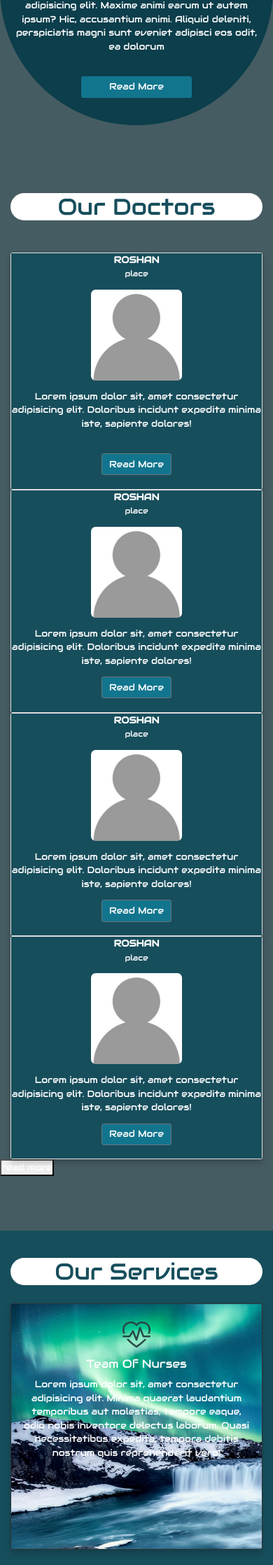
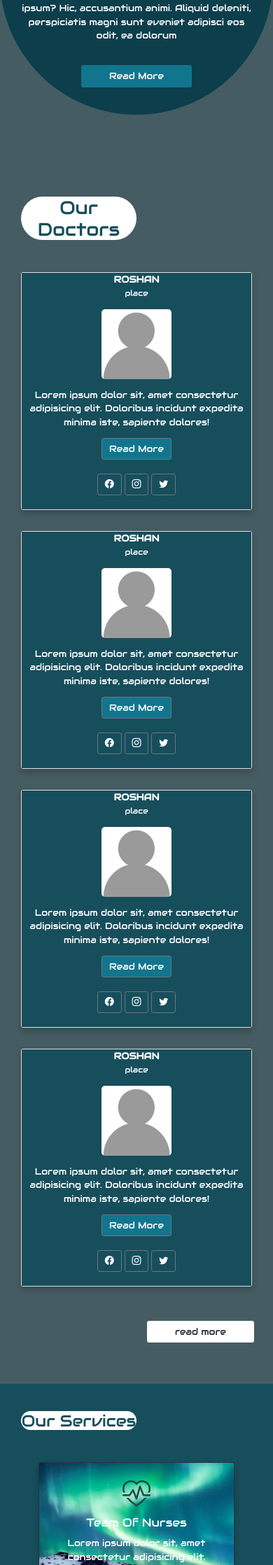
Before and after one commit to anshifmhd/abcdhospital, a Django app: page / in a window 390 px wide. Shown: the part 761-2998 px from the top of the page at 70% size. Run offline with Django 4.2, Linux system fonts and the light colour scheme.

Commit message:
more responsive

```diff
--- a/index/static/css/index.css
+++ b/index/static/css/index.css
@@ -19,6 +19,11 @@ body{
     margin: 0;
 } */
 
+.container{
+    padding-left: 30px;
+    padding-right: 30px;
+}
+
 #specialitypanel{
     width: 100%;
     height: 400px;
@@ -33,6 +38,7 @@ body{
 
 header{
     background-color: rgb(18, 117, 142);
+
 }
 
 .jumbotron{
@@ -85,20 +91,31 @@ header{
     padding: 180px 0;
 }
 
+.service{
+    align-items: center;
+}
+
 .service .card img{
     /* background-image: url("static/images/scenery1.jpg"); */
     width: 400px;
-    height: 350px;
+    height: 280px;
 
 }
 
 
+
 .doctors img{
-    width: 130px;
-    height: 130px;
+    width: 100px;
+    height: 100px;
     border-radius: 5%;
 
 }
+
+.doctors .container .card{
+    /* width: 280px; height: 280px; */
+    margin-bottom: 30px;
+}
+
 hr{
     width: 40%;
     border-width: 4px;
--- a/index/templates/index.html
+++ b/index/templates/index.html
@@ -113,22 +113,13 @@
 
 
 
-<!--
-    <section class="home">
-      <div class="container text-white pb-5">
-        <div class="row">
-            <div class="form col-lg-4 col-md-8 col-sm-12 col-12">
-              <img class="homeimg"src="{% static 'images/scenery.jpg' %}" >
-                <h1 style="color: black;">YOUR SMILE <br>
-                OUR <span style="color: rgb(153, 37, 37);">PASSION</span><br>
-                YOUR LIFE</h1>
-                <button class="btn text-white mt-3 px-5" style="background-color: rgb(38, 71, 70);">Read More</button>
-            </div>
-          </div>
 
-        </div>
-    </div>
-    </section> -->
+
+
+
+
+
+
 
     <section class="home1">
       <div id="carouselExampleIndicators" class="carousel slide" data-ride="carousel">
@@ -164,6 +155,18 @@
     </section>
 
 
+
+
+
+
+
+
+
+
+
+
+
+
     <section class="jumbotron1">
       <div class="container-fluid">
         <div class="row jumbotron">
@@ -177,6 +180,17 @@
         </div>
       </div>
     </section>
+
+
+
+
+
+
+
+
+
+
+
 
 
       <section class="about">
@@ -196,10 +210,25 @@
         </div>
       </section>
 
-      <br><br><br>
+
+
+
+
+
+
+
+
+
+
+
+
+
+
+
+      <br><br><br><br>
       <section class="doctors">
         <div class="container py-5 text-center">
-          <h1 style="color: rgb(23, 78, 92); border-radius: 5ch; background-color: white; ">Our Doctors</h1><br>
+          <h2 style="color: rgb(23, 78, 92); border-radius: 5ch; background-color: white; width: 50%; ">Our Doctors</h2><br>
           <!-- <hr > -->
           <br>
           <div class="row">
@@ -210,11 +239,11 @@
                   <p class="font-weight-bold ">ROSHAN <br><small>place</small></p>
                   <img src="{% static 'images/blankperson.jpg' %}" class="img-fluid" alt="">
                   <p class="pt-3">Lorem ipsum dolor sit, amet consectetur adipisicing elit. Doloribus incidunt expedita minima iste, sapiente dolores!</p>
-                  <br>
                   <a href="#"><button style="background-color: rgb(18, 117, 142); color: white;" type="button" class="btn btn-outline-secondary btn-md">Read More</button></a><br><br>
-                  <!-- <span class="btn btn-outline-secondary"><i class="bi bi-facebook"></i></span>
+                  <span class="btn btn-outline-secondary"><i class="bi bi-facebook"></i></span>
                   <span class="btn btn-outline-secondary"><i class="bi bi-instagram"></i></span>
-                  <span class="btn btn-outline-secondary"><i class="bi bi-twitter"></i></span> -->
+                  <span class="btn btn-outline-secondary"><i class="bi bi-twitter"></i></span>
+                  <br><br>
 
                 </div>
               </div>
@@ -227,9 +256,10 @@
                   <img src="{% static 'images/blankperson.jpg' %}" class="img-fluid" alt="">
                   <p class="pt-3">Lorem ipsum dolor sit, amet consectetur adipisicing elit. Doloribus incidunt expedita minima iste, sapiente dolores!</p>
                   <a href="#"><button style="background-color: rgb(18, 117, 142); color: white;" type="button" class="btn btn-outline-secondary btn-md">Read More</button></a><br><br>
-                  <!-- <span class="btn btn-outline-secondary"><i class="bi bi-facebook"></i></span>
+                  <span class="btn btn-outline-secondary"><i class="bi bi-facebook"></i></span>
                   <span class="btn btn-outline-secondary"><i class="bi bi-instagram"></i></span>
-                  <span class="btn btn-outline-secondary"><i class="bi bi-twitter"></i></span> -->
+                  <span class="btn btn-outline-secondary"><i class="bi bi-twitter"></i></span>
+                  <br><br>
                 </div>
               </div>
             </div>
@@ -240,12 +270,14 @@
                   <img src="{% static 'images/blankperson.jpg' %}" class="img-fluid" alt="">
                   <p class="pt-3">Lorem ipsum dolor sit, amet consectetur adipisicing elit. Doloribus incidunt expedita minima iste, sapiente dolores!</p>
                   <a href="#"><button style="background-color: rgb(18, 117, 142); color: white;" type="button" class="btn btn-outline-secondary btn-md">Read More</button><br></a><br>
-                  <!-- <span class="btn btn-outline-secondary"><i class="bi bi-facebook"></i></span>
+                  <span class="btn btn-outline-secondary"><i class="bi bi-facebook"></i></span>
                   <span class="btn btn-outline-secondary"><i class="bi bi-instagram"></i></span>
-                  <span class="btn btn-outline-secondary"><i class="bi bi-twitter"></i></span> -->
+                  <span class="btn btn-outline-secondary"><i class="bi bi-twitter"></i></span>
+                  <br><br>
                 </div>
               </div>
             </div>
+            <br><br>
             <div class="col-lg-3">
               <div class="card">
                 <div class="card-head">
@@ -253,29 +285,65 @@
                   <img src="{% static 'images/blankperson.jpg' %}" class="img-fluid" alt="">
                   <p class="pt-3">Lorem ipsum dolor sit, amet consectetur adipisicing elit. Doloribus incidunt expedita minima iste, sapiente dolores!</p>
                   <a href="#" ><button style="background-color: rgb(18, 117, 142); color: white;" type="button" class="btn btn-outline-secondary btn-md">Read More</button></a><br><br>
-                  <!-- <span class="btn btn-outline-secondary"><i class="bi bi-facebook"></i></span>
+                  <span class="btn btn-outline-secondary"><i class="bi bi-facebook"></i></span>
                   <span class="btn btn-outline-secondary"><i class="bi bi-instagram"></i></span>
-                  <span class="btn btn-outline-secondary"><i class="bi bi-twitter"></i></span> -->
+                  <span class="btn btn-outline-secondary"><i class="bi bi-twitter"></i></span>
+                  <br><br>
                 </div>
               </div>
             </div>
             <br><br><br><br>
-            <div class="next"><a href="/home/doctors/">
-              <button style="margin-right: 100px;">read more</button></a>
+            <div class="next" align = "right" style="width: 100%; margin-right: 12px; "><a href="/home/doctors/">
+              <button  class="btn  mt-4 px-5" style="background-color: white;">read more</button></a>
             </div>
+
 
           </div>
         </div>
       </section>
 
-      <br><br>
+
+
+
+
+
+
+
+
+
+
+
+
+
+
+
+
+
+
+
+      <br>
       <section class="service">
         <div class="container text-center py-5">
-          <h1 style="color: rgb(23, 78, 92); border-radius: 10ch; background-color: white; ">Our Services</h1><br>
-          <!-- <hr> -->
-          <div class="row">
+          <h3 style="color: rgb(23, 78, 92); border-radius: 10ch; background-color: white; width: 50%; ">Our Services</h2><br>
+          <!-- <hr> --> <br>
+          <div class="row" align = "center">
             <div class="col-lg-4 mb-5">
-              <a href=""><div class="card bg-dark text-white">
+              <a href="">
+                <div class="card bg-dark text-white " style="width: 280px; height: 280px;">
+                  <img class="card-img img-fluid" src="{% static 'images/scenery1.jpg' %}"  alt="Card image">
+                  <div class="card-img-overlay">
+                    <span><i class="bi bi-heart-pulse"></i></span>
+                    <h5 class="card-title">Team Of Nurses</h5>
+                    <p class="card-text">Lorem ipsum dolor sit, amet consectetur adipisicing elit.
+                      Minima quaerat laudantium temporibus aut molestias, tempore eaque, odio nobis inventore
+                      delectus laborum. Quasi necessitatibus expedita, tempora debitis nostrum quis reprehenderit vero! </p>
+                  </div>
+                </div>
+              </a>
+            </div>
+
+            <div class="col-lg-4 mb-5">
+              <a href=""><div class="card bg-dark text-white" style="width: 280px; height: 280px;">
                 <img class="card-img img-fluid" src="{% static 'images/scenery1.jpg' %}"  alt="Card image">
                 <div class="card-img-overlay">
                   <span><i class="bi bi-heart-pulse"></i></span>
@@ -288,7 +356,7 @@
             </div>
 
             <div class="col-lg-4 mb-5">
-              <a href=""><div class="card bg-dark text-white">
+              <a href=""><div class="card bg-dark text-white" style="width: 280px; height: 280px;">
                 <img class="card-img img-fluid" src="{% static 'images/scenery1.jpg' %}"  alt="Card image">
                 <div class="card-img-overlay">
                   <span><i class="bi bi-heart-pulse"></i></span>
@@ -301,7 +369,7 @@
             </div>
 
             <div class="col-lg-4 mb-5">
-              <a href=""><div class="card bg-dark text-white">
+              <a href=""><div class="card bg-dark text-white" style="width: 280px; height: 280px;">
                 <img class="card-img img-fluid" src="{% static 'images/scenery1.jpg' %}"  alt="Card image">
                 <div class="card-img-overlay">
                   <span><i class="bi bi-heart-pulse"></i></span>
@@ -314,7 +382,7 @@
             </div>
 
             <div class="col-lg-4 mb-5">
-              <a href=""><div class="card bg-dark text-white">
+              <a href=""><div class="card bg-dark text-white" style="width: 280px; height: 280px;">
                 <img class="card-img img-fluid" src="{% static 'images/scenery1.jpg' %}"  alt="Card image">
                 <div class="card-img-overlay">
                   <span><i class="bi bi-heart-pulse"></i></span>
@@ -327,20 +395,7 @@
             </div>
 
             <div class="col-lg-4 mb-5">
-              <a href=""><div class="card bg-dark text-white">
-                <img class="card-img img-fluid" src="{% static 'images/scenery1.jpg' %}"  alt="Card image">
-                <div class="card-img-overlay">
-                  <span><i class="bi bi-heart-pulse"></i></span>
-                  <h5 class="card-title">Team Of Nurses</h5>
-                  <p class="card-text">Lorem ipsum dolor sit, amet consectetur adipisicing elit.
-                     Minima quaerat laudantium temporibus aut molestias, tempore eaque, odio nobis inventore
-                     delectus laborum. Quasi necessitatibus expedita, tempora debitis nostrum quis reprehenderit vero! </p>
-                </div>
-              </div></a>
-            </div>
-
-            <div class="col-lg-4 mb-5">
-              <a href=""><div class="card bg-dark text-white">
+              <a href=""><div class="card bg-dark text-white" style="width: 280px; height: 280px;">
                 <img class="card-img img-fluid" src="{% static 'images/scenery1.jpg' %}"  alt="Card image">
                 <div class="card-img-overlay">
                   <span><i class="bi bi-heart-pulse"></i></span>
@@ -356,13 +411,30 @@
           </div>
         </div>
       </section>
+      <br><br>
+
+
+
+
+
+
+
+
+
+
+
+
+
+
+
+
+
 
 
 
       <section class="blog">
         <div class="container text-center py-5 ">
-          <h1 style="color:rgb(38, 71, 70);">Latest From Blog</h1>
-          <hr>
+          <h2 style="color: rgb(23, 78, 92); border-radius: 10px; background-color: white; width: 50%; ">Latest From Blog</h2><br>
           <div class="row">
             <div class="col-lg-3">
               <div class="card">
```
